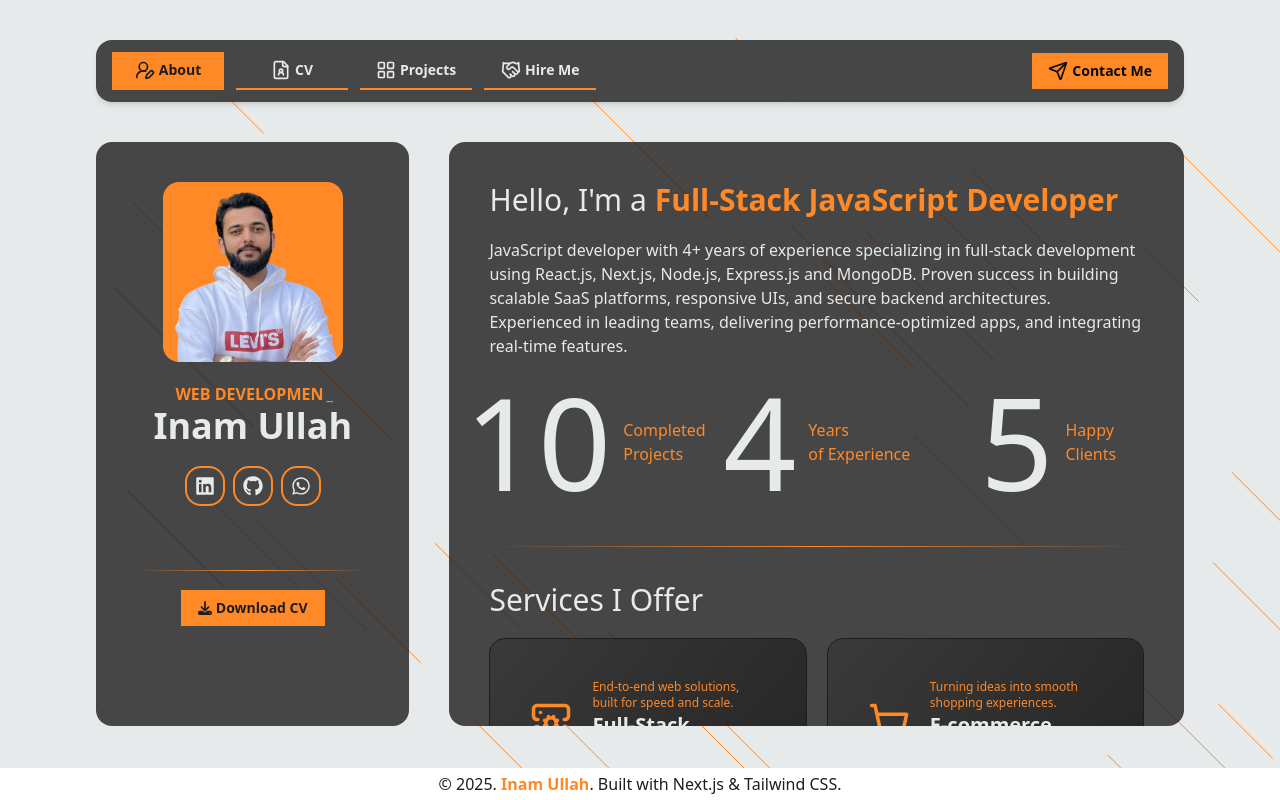
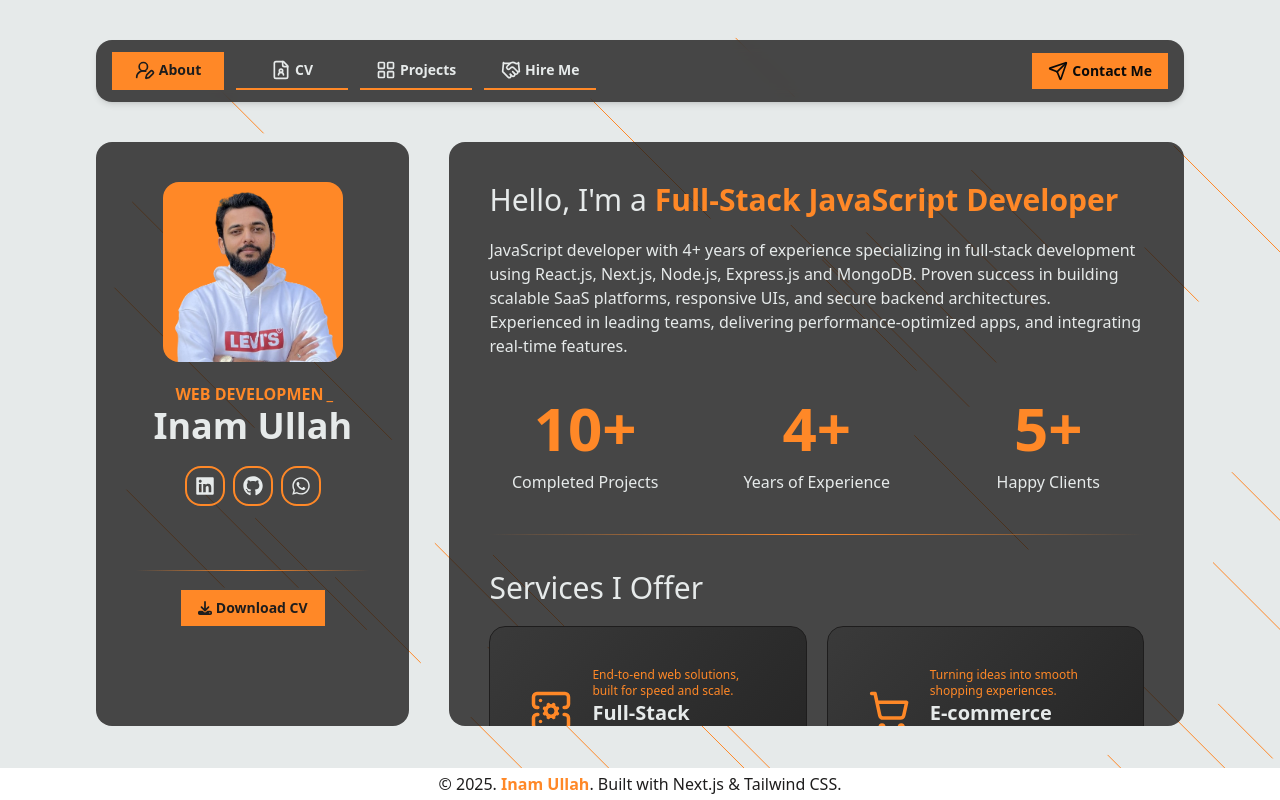
Before and after one commit to inam700/portfolio-updated, a Next.js app: page / in a window 1280 px wide. Built offline with nearby package versions, Linux system fonts and the light colour scheme.

Commit message:
improvements

```diff
--- a/app/Homepage.tsx
+++ b/app/Homepage.tsx
@@ -42,24 +42,18 @@ const Homepage = () => {
         delivering performance-optimized apps, and integrating real-time
         features.
       </motion.p>
-      <div className="grid grid-cols-1 md:grid-cols-3 gap-10 mt-5 md:mt-10 lg:mt-5">
-        <div className="flex justify-center items-center gap-3">
-          <p className="text-9xl md:text-5xl lg:text-9xl">10</p>
-          <p className="text-orange">
-            Completed <br /> Projects
-          </p>
+      <div className="grid grid-cols-1 md:grid-cols-3 gap-10 mt-5 md:mt-10 lg:mt-10">
+        <div className="flex flex-col text-center gap-3">
+          <p className="text-orange text-6xl font-bold">10+</p>
+          <p className="text-porcelain">Completed Projects</p>
         </div>
-        <div className="flex justify-center items-center gap-3">
-          <p className="text-9xl md:text-5xl lg:text-9xl">4</p>
-          <p className="text-orange">
-            Years <br /> of Experience
-          </p>
+        <div className="flex flex-col text-center gap-3">
+          <p className="text-orange text-6xl font-bold">4+</p>
+          <p className="text-porcelain">Years of Experience</p>
         </div>
-        <div className="flex justify-center items-center gap-3">
-          <p className="text-9xl md:text-5xl lg:text-9xl">5</p>
-          <p className="text-orange">
-            Happy <br /> Clients
-          </p>
+        <div className="flex flex-col text-center gap-3">
+          <p className="text-orange text-6xl font-bold">5+</p>
+          <p className="text-porcelain">Happy Clients</p>
         </div>
       </div>
       <div className="relative w-full mt-10 mb-8 pt-1">
--- a/app/cv/Skills.tsx
+++ b/app/cv/Skills.tsx
@@ -135,12 +135,14 @@ const Skills = () => {
 
           <ul className="md:space-y-3 md:px-6 text-sm leading-relaxed">
             {[
-              "Clear communicator",
+              "Clear & timely communication",
               "Team player",
-              "Quick problem-solver",
+              "Quick problem-solving",
               "Adaptable mindset",
-              "Manages time well",
-              "Thinks critically",
+              "Time management",
+              "Critical thinking",
+              "Creativity",
+              "Leadership",
             ].map((item, index) => (
               <li key={index} className="flex items-start gap-2">
                 <CheckCircle size={14} className="text-orange mt-1" />
```
